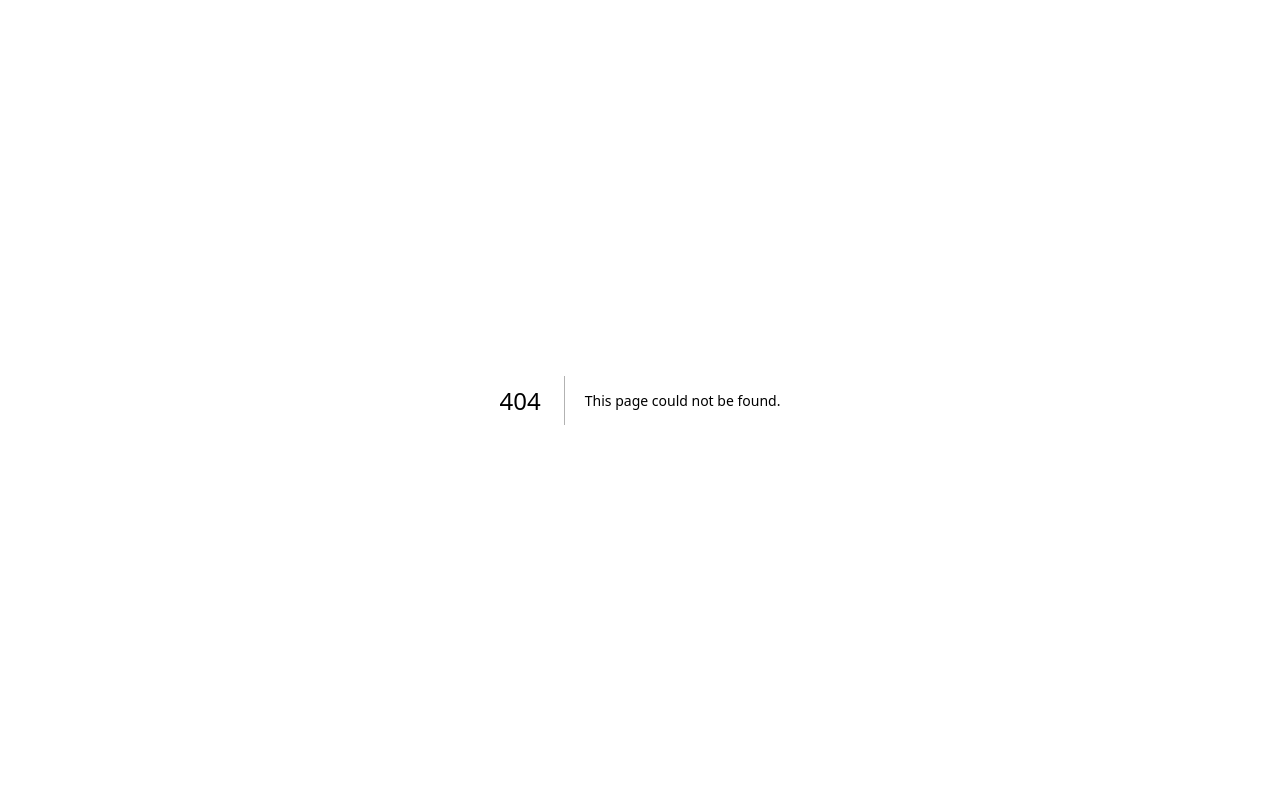
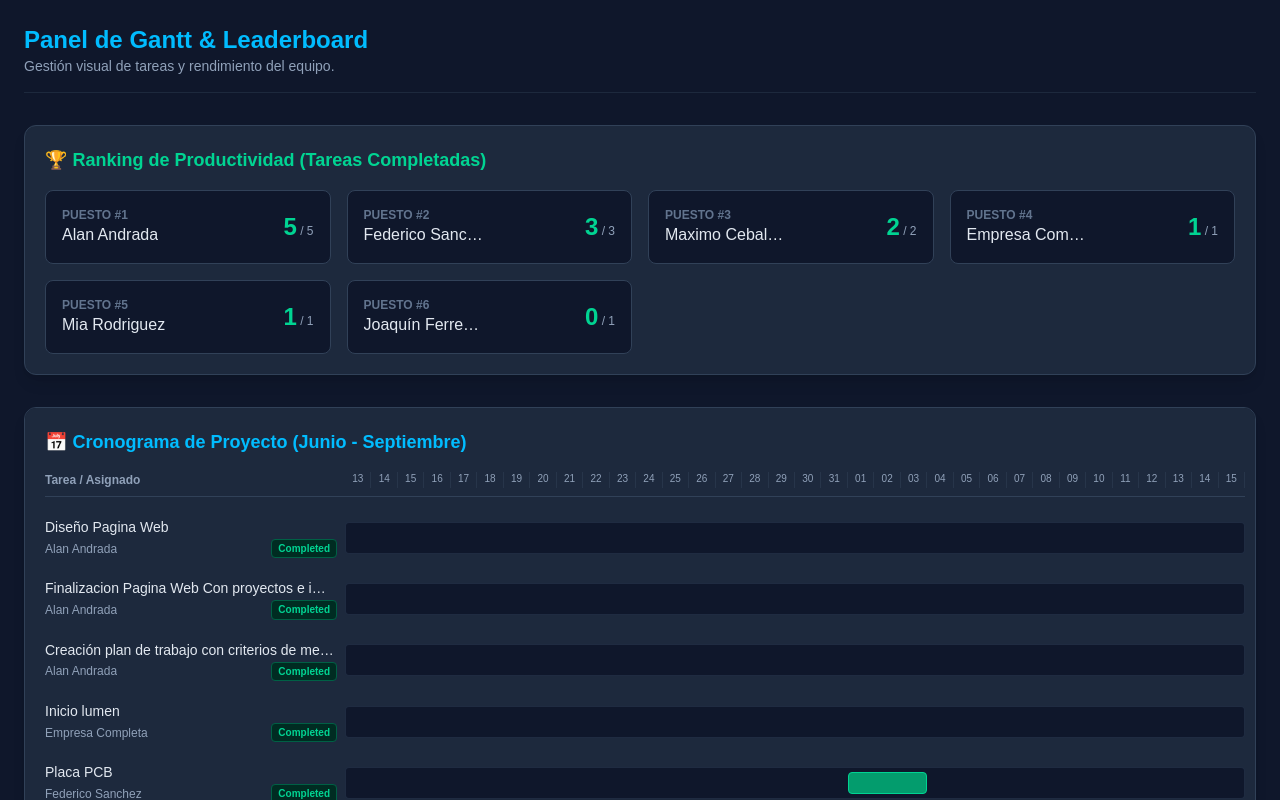
Before and after one commit to AlanBenjaDev/XIDMET-Company, a Next.js app in the folder my-app/: page /gantt in a window 1280 px wide. Before the commit this address had no page. Shown: the top 800 px of the page. Built offline with nearby package versions, Linux system fonts and the light colour scheme.

Commit message:
add gant

```diff
--- /dev/null
+++ b/my-app/app/gantt/page.tsx
@@ -0,0 +1,294 @@
+"use client";
+
+import React, { useState, useMemo } from "react";
+
+// Tipos de Datos
+interface Task {
+  id: string;
+  name: string;
+  assignee: string;
+  startDate: string; // Formato: YYYY-MM-DD
+  endDate: string;   // Formato: YYYY-MM-DD
+  status: "Completed" | "In Progress" | "Pending";
+}
+
+interface UserRank {
+  name: string;
+  completedTasks: number;
+  totalTasks: number;
+}
+
+// Tareas Adaptadas del Comentario
+const INITIAL_TASKS: Task[] = [
+   {
+    id: "1",
+    name: "Diseño Pagina Web",
+    assignee: "Alan Andrada",
+    startDate: "2026-06-26",
+    endDate: "2026-07-1",
+    status: "Completed"
+  },
+  {
+    id: "2",
+    name: "Finalizacion Pagina Web Con proyectos e imagenes",
+    assignee: "Alan Andrada",
+    startDate: "2026-08-26",
+    endDate: "2026-08-26",
+    status: "Completed"
+  },
+  {
+    id: "3",
+    name: "Creación plan de trabajo con criterios de medición a utilizar",
+    assignee: "Alan Andrada",
+    startDate: "2026-08-13",
+    endDate: "2026-08-19",
+    status: "Completed"
+  },
+  {
+    id: "4",
+    name: "Inicio lumen",
+    assignee: "Empresa Completa",
+    startDate: "2026-08-20",
+    endDate: "2026-09-09",
+    status: "Completed"
+  },
+  {
+    id: "5",
+    name: "Placa PCB",
+    assignee: "Federico Sanchez",
+    startDate: "2026-09-01",
+    endDate: "2026-09-03",
+    status: "Completed"
+  },
+  {
+    id: "6",
+    name: "Hacer pines de la placa PCB",
+    assignee: "Maximo Ceballos",
+    startDate: "2026-09-04",
+    endDate: "2026-09-07",
+    status: "Completed"
+  },
+  {
+    id: "7",
+    name: "Impresión Caja",
+    assignee: "Joaquín Ferreyra",
+    startDate: "2026-09-04",
+    endDate: "2026-09-08",
+    status: "In Progress" // Marcado como No se terminó
+  },
+  {
+    id: "8",
+    name: "Orden de trabajo",
+    assignee: "Mia Rodriguez",
+    startDate: "2026-09-07",
+    endDate: "2026-09-08",
+    status: "Completed"
+  },
+  {
+    id: "9",
+    name: "Terminar de soldar la placa",
+    assignee: "Maximo Ceballos",
+    startDate: "2026-09-08",
+    endDate: "2026-09-09",
+    status: "Completed"
+  },
+  {
+    id: "10",
+    name: "Terminar el sistema de timbre autónomo escolar",
+    assignee: "Alan Andrada",
+    startDate: "2026-09-09",
+    endDate: "2026-09-12",
+    status: "Completed"
+  },
+  {
+    id: "11",
+    name: "Presupuesto Timbre",
+    assignee: "Federico Sanchez",
+    startDate: "2026-09-09",
+    endDate: "2026-09-10",
+    status: "Completed"
+  },
+
+   {
+    id: "12",
+    name: "Final Informe de Metodo Lumen",
+    assignee: "Federico Sanchez",
+    startDate: "2026-10-09",
+    endDate: "2026-09-10",
+    status: "Completed"
+  },
+    {
+    id: "13",
+    name: "Diseñar Diagrama de gant dinamico en la pagina Web",
+    assignee: "Alan Andrada",
+    startDate: "2026-14-09",
+    endDate: "2026-14-10",
+    status: "Completed"
+  },
+];
+
+// Generar dinámicamente el rango de días desde el 13-08-2026 hasta el 15-09-2026 (34 días)
+const GENERATE_DAYS = () => {
+  const days: string[] = [];
+  // Días de Agosto (13 al 31)
+  for (let i = 13; i <= 31; i++) {
+    days.push(`2026-06-${i < 10 ? "0" + i : i}`);
+  }
+  // Días de Septiembre (1 al 15)
+  for (let i = 1; i <= 15; i++) {
+    days.push(`2026-09-${i < 10 ? "0" + i : i}`);
+  }
+  return days;
+};
+
+const DAYS_RANGE = GENERATE_DAYS();
+
+export default function GanttRankingPage() {
+  const [tasks, setTasks] = useState<Task[]>(INITIAL_TASKS);
+
+  // Calcular Posición y Ancho en el Gantt
+  const getGanttStyle = (startDate: string, endDate: string) => {
+    const startIdx = DAYS_RANGE.indexOf(startDate);
+    const endIdx = DAYS_RANGE.indexOf(endDate);
+
+    if (startIdx === -1 || endIdx === -1) return { display: "none" };
+
+    const leftPercent = (startIdx / DAYS_RANGE.length) * 100;
+    const widthPercent = ((endIdx - startIdx + 1) / DAYS_RANGE.length) * 100;
+
+    return {
+      left: `${leftPercent}%`,
+      width: `${widthPercent}%`,
+    };
+  };
+
+  const toggleTaskStatus = (id: string) => {
+    setTasks((prev) =>
+      prev.map((t) => {
+        if (t.id === id) {
+          const nextStatus =
+            t.status === "Pending"
+              ? "In Progress"
+              : t.status === "In Progress"
+              ? "Completed"
+              : "Pending";
+          return { ...t, status: nextStatus };
+        }
+        return t;
+      })
+    );
+  };
+
+  const userRanking = useMemo<UserRank[]>(() => {
+    const map = new Map<string, { completed: number; total: number }>();
+
+    tasks.forEach((task) => {
+      const current = map.get(task.assignee) || { completed: 0, total: 0 };
+      map.set(task.assignee, {
+        completed: current.completed + (task.status === "Completed" ? 1 : 0),
+        total: current.total + 1,
+      });
+    });
+
+    return Array.from(map.entries())
+      .map(([name, stats]) => ({
+        name,
+        completedTasks: stats.completed,
+        totalTasks: stats.total,
+      }))
+      .sort((a, b) => b.completedTasks - a.completedTasks);
+  }, [tasks]);
+
+  return (
+    <div className="min-h-screen bg-slate-900 text-slate-100 p-6 space-y-8">
+      <header className="border-b border-slate-800 pb-4">
+        <h1 className="text-2xl font-bold text-sky-400">Panel de Gantt & Leaderboard</h1>
+        <p className="text-slate-400 text-sm">Gestión visual de tareas y rendimiento del equipo.</p>
+      </header>
+
+      {/* SECCIÓN 1: RANKING / LEADERBOARD */}
+      <section className="bg-slate-800 border border-slate-700 rounded-xl p-5 shadow-lg">
+        <h2 className="text-lg font-semibold text-emerald-400 mb-4 flex items-center gap-2">
+          🏆 Ranking de Productividad (Tareas Completadas)
+        </h2>
+        <div className="grid grid-cols-1 sm:grid-cols-2 md:grid-cols-3 lg:grid-cols-4 gap-4">
+          {userRanking.map((user, idx) => (
+            <div
+              key={user.name}
+              className="bg-slate-900 border border-slate-700 p-4 rounded-lg flex justify-between items-center"
+            >
+              <div>
+                <div className="text-xs text-slate-500 font-bold uppercase">Puesto #{idx + 1}</div>
+                <div className="font-medium text-slate-200 truncate max-w-[120px]">{user.name}</div>
+              </div>
+              <div className="text-right">
+                <span className="text-2xl font-black text-emerald-400">{user.completedTasks}</span>
+                <span className="text-xs text-slate-400"> / {user.totalTasks}</span>
+              </div>
+            </div>
+          ))}
+        </div>
+      </section>
+
+      {/* SECCIÓN 2: DIAGRAMA DE GANTT */}
+      <section className="bg-slate-800 border border-slate-700 rounded-xl p-5 shadow-lg overflow-x-auto">
+        <h2 className="text-lg font-semibold text-sky-400 mb-4">📅 Cronograma de Proyecto (Junio - Septiembre)</h2>
+
+        <div className="min-w-[1200px]">
+          {/* Cabecera de Días */}
+          <div className="grid grid-cols-12 gap-0 border-b border-slate-700 pb-2 mb-4 text-xs font-mono text-slate-400">
+            <div className="col-span-3 font-semibold">Tarea / Asignado</div>
+            <div className="col-span-9 grid grid-cols-34 text-center" style={{ gridTemplateColumns: `repeat(${DAYS_RANGE.length}, minmax(0, 1fr))` }}>
+              {DAYS_RANGE.map((day) => (
+                <div key={day} className="border-r border-slate-700/50 text-[10px]" title={day}>
+                  {day.split("-")[2]}
+                </div>
+              ))}
+            </div>
+          </div>
+
+          {/* Filas de Tareas */}
+          <div className="space-y-3">
+            {tasks.map((task) => (
+              <div key={task.id} className="grid grid-cols-12 gap-0 items-center text-sm py-1">
+                {/* Info de la Tarea */}
+                <div className="col-span-3 pr-2">
+                  <div className="font-medium text-slate-200 truncate" title={task.name}>{task.name}</div>
+                  <div className="text-xs text-slate-400 flex items-center justify-between mt-0.5">
+                    <span className="truncate">{task.assignee}</span>
+                    <button
+                      onClick={() => toggleTaskStatus(task.id)}
+                      className={`px-1.5 py-0.5 rounded text-[10px] font-bold ${
+                        task.status === "Completed"
+                          ? "bg-emerald-950 text-emerald-400 border border-emerald-800"
+                          : task.status === "In Progress"
+                          ? "bg-amber-950 text-amber-400 border border-amber-800"
+                          : "bg-slate-950 text-slate-400 border border-slate-800"
+                      }`}
+                    >
+                      {task.status}
+                    </button>
+                  </div>
+                </div>
+
+                {/* Barra de Tiempo (Gantt) */}
+                <div className="col-span-9 bg-slate-900 h-8 rounded relative border border-slate-700/50 overflow-hidden">
+                  <div
+                    className={`absolute top-1 bottom-1 rounded transition-all duration-300 ${
+                      task.status === "Completed"
+                        ? "bg-emerald-500/80 border border-emerald-400"
+                        : task.status === "In Progress"
+                        ? "bg-amber-500/80 border border-amber-400"
+                        : "bg-slate-600/50 border border-slate-500"
+                    }`}
+                    style={getGanttStyle(task.startDate, task.endDate)}
+                  />
+                </div>
+              </div>
+            ))}
+          </div>
+        </div>
+      </section>
+    </div>
+  );
+}
```
